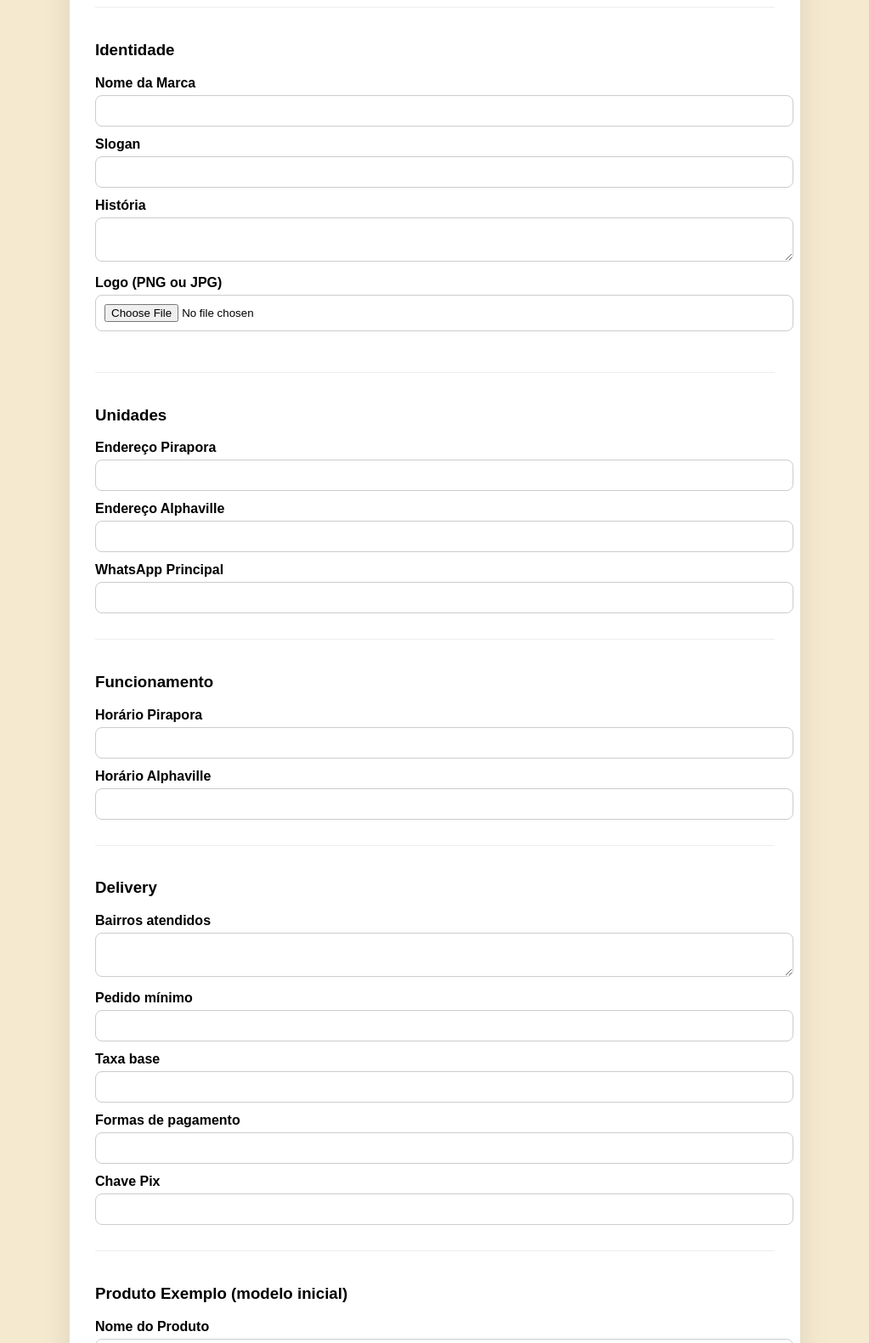
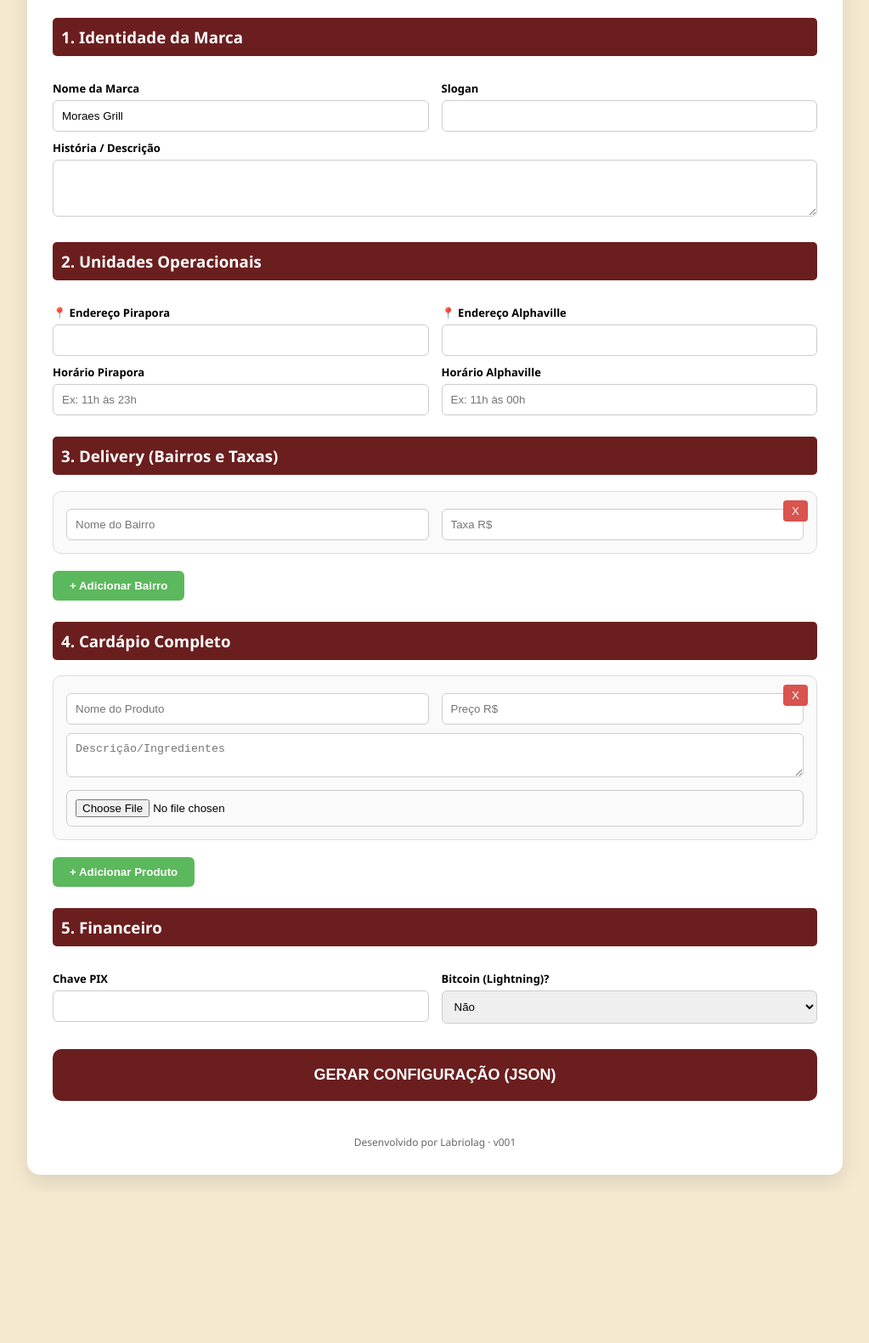
Before and after one commit to Guilabriolag/labmenu-live, a plain HTML site: page form/index.html in a window 1280 px wide. Shown: the part 130-1711 px from the top of the page at 85% size, without its empty margins (128-1151 px from the left). After the commit the page ends 1533 px from the top, so only its background shows below. Drawn offline with Linux system fonts and the light colour scheme.

Commit message:
Update index.html

```diff
--- a/form/index.html
+++ b/form/index.html
@@ -3,253 +3,166 @@
 <head>
     <meta charset="UTF-8">
     <meta name="viewport" content="width=device-width, initial-scale=1.0">
-<title>Cadastro Completo – Moraes Grill</title>
+    <title>Setup Moraes Grill v001</title>
+    <style>
+        :root { --wine: #6B1E1E; --gold: #D4AF37; --bg: #F5E9D0; }
+        body { font-family: 'Segoe UI', Tahoma, Geneva, Verdana, sans-serif; background: var(--bg); margin: 0; padding: 20px; }
+        .container { max-width: 900px; margin: auto; background: white; padding: 30px; border-radius: 15px; box-shadow: 0 10px 25px rgba(0,0,0,0.1); }
+        h1 { text-align: center; color: var(--wine); border-bottom: 2px solid var(--gold); padding-bottom: 10px; }
+        h3 { color: white; background: var(--wine); padding: 10px; border-radius: 5px; margin-top: 25px; }
+        .grid { display: grid; grid-template-columns: 1fr 1fr; gap: 15px; }
+        label { font-weight: bold; display: block; margin-top: 10px; font-size: 13px; }
+        input, textarea, select { width: 100%; padding: 10px; margin-top: 5px; border-radius: 6px; border: 1px solid #ccc; box-sizing: border-box; }
 
-<style>
-body {
-  font-family: Arial, sans-serif;
-  background:#F5E9D0;
-  margin:0;
-  padding:20px;
-}
+        /* Itens Dinâmicos */
+        .dynamic-box { border: 1px solid #ddd; padding: 15px; border-radius: 10px; margin-bottom: 10px; background: #fafafa; position: relative; }
+        .remove-btn { position: absolute; top: 10px; right: 10px; background: #d9534f; color: white; border: none; padding: 5px 10px; border-radius: 4px; cursor: pointer; }
+        .add-btn { background: #5cb85c; color: white; border: none; padding: 10px 20px; border-radius: 6px; cursor: pointer; font-weight: bold; margin-top: 10px; }
 
-.container {
-  max-width:800px;
-  margin:auto;
-  background:white;
-  padding:30px;
-  border-radius:14px;
-  box-shadow:0 15px 35px rgba(0,0,0,0.1);
-}
-
-h1 {
-  text-align:center;
-  color:#6B1E1E;
-}
-
-.section {
-  margin-top:30px;
-  border-top:1px solid #eee;
-  padding-top:20px;
-}
-
-label {
-  font-weight:bold;
-  display:block;
-  margin-top:12px;
-}
-
-input, textarea, select {
-  width:100%;
-  padding:10px;
-  margin-top:5px;
-  border-radius:8px;
-  border:1px solid #ccc;
-}
-
-textarea { resize:vertical; }
-
-.preview {
-  margin-top:10px;
-  max-height:120px;
-}
-
-button {
-  margin-top:30px;
-  width:100%;
-  padding:15px;
-  background:#6B1E1E;
-  color:white;
-  border:none;
-  border-radius:10px;
-  font-size:16px;
-  cursor:pointer;
-}
-
-button:hover { opacity:0.9; }
-
-.footer {
-  text-align:center;
-  margin-top:25px;
-  font-size:12px;
-  opacity:0.6;
-}
+        .footer { text-align: center; margin-top: 40px; font-size: 12px; opacity: 0.6; }
+        .main-btn { width: 100%; padding: 20px; background: var(--wine); color: white; border: none; border-radius: 10px; font-size: 18px; font-weight: bold; cursor: pointer; margin-top: 30px; }
     </style>
 </head>
 <body>
 
 <div class="container">
-<h1>Cadastro Profissional – Moraes Grill</h1>
+    <h1>Moraes Grill - Onboarding v001</h1>
 
-<!-- IDENTIDADE -->
     <div class="section">
-<h3>Identidade</h3>
-
+        <h3>1. Identidade da Marca</h3>
+        <div class="grid">
+            <div>
                 <label>Nome da Marca</label>
-<input id="nome">
-
+                <input type="text" id="brand_name" value="Moraes Grill">
+            </div>
+            <div>
                 <label>Slogan</label>
-<input id="slogan">
-
-<label>História</label>
-<textarea id="historia"></textarea>
-
-<label>Logo (PNG ou JPG)</label>
-<input type="file" id="logo" accept="image/*">
-<img id="logoPreview" class="preview">
+                <input type="text" id="brand_slogan">
+            </div>
+        </div>
+        <label>História / Descrição</label>
+        <textarea id="brand_bio" rows="3"></textarea>
     </div>
 
-<!-- UNIDADES -->
     <div class="section">
-<h3>Unidades</h3>
-
-<label>Endereço Pirapora</label>
-<input id="pirapora">
-
-<label>Endereço Alphaville</label>
-<input id="alphaville">
-
-<label>WhatsApp Principal</label>
-<input id="whats">
+        <h3>2. Unidades Operacionais</h3>
+        <div class="grid">
+            <div>
+                <label>📍 Endereço Pirapora</label>
+                <input type="text" id="addr_pira">
+                <label>Horário Pirapora</label>
+                <input type="text" id="time_pira" placeholder="Ex: 11h às 23h">
+            </div>
+            <div>
+                <label>📍 Endereço Alphaville</label>
+                <input type="text" id="addr_alpha">
+                <label>Horário Alphaville</label>
+                <input type="text" id="time_alpha" placeholder="Ex: 11h às 00h">
+            </div>
+        </div>
     </div>
 
-<!-- FUNCIONAMENTO -->
     <div class="section">
-<h3>Funcionamento</h3>
-
-<label>Horário Pirapora</label>
-<input id="horario1">
-
-<label>Horário Alphaville</label>
-<input id="horario2">
+        <h3>3. Delivery (Bairros e Taxas)</h3>
+        <div id="list-bairros"></div>
+        <button class="add-btn" onclick="addItem('bairro')">+ Adicionar Bairro</button>
     </div>
 
-<!-- DELIVERY -->
     <div class="section">
-<h3>Delivery</h3>
-
-<label>Bairros atendidos</label>
-<textarea id="bairros"></textarea>
-
-<label>Pedido mínimo</label>
-<input id="minimo">
-
-<label>Taxa base</label>
-<input id="taxa">
-
-<label>Formas de pagamento</label>
-<input id="pagamentos">
-
-<label>Chave Pix</label>
-<input id="pix">
+        <h3>4. Cardápio Completo</h3>
+        <div id="list-produtos"></div>
+        <button class="add-btn" onclick="addItem('produto')">+ Adicionar Produto</button>
     </div>
 
-<!-- PRODUTOS -->
     <div class="section">
-<h3>Produto Exemplo (modelo inicial)</h3>
-
-<label>Nome do Produto</label>
-<input id="produtoNome">
-
-<label>Descrição</label>
-<textarea id="produtoDesc"></textarea>
-
-<label>Preço</label>
-<input id="produtoPreco">
-
-<label>Imagem Produto</label>
-<input type="file" id="produtoImg" accept="image/*">
-<img id="produtoPreview" class="preview">
+        <h3>5. Financeiro</h3>
+        <div class="grid">
+            <div>
+                <label>Chave PIX</label>
+                <input type="text" id="fin_pix">
+            </div>
+            <div>
+                <label>Bitcoin (Lightning)?</label>
+                <select id="fin_btc">
+                    <option value="não">Não</option>
+                    <option value="sim">Sim</option>
+                </select>
+            </div>
+        </div>
     </div>
 
-<button onclick="gerarJSON()">Gerar JSON + Enviar WhatsApp</button>
+    <button class="main-btn" onclick="processar()">GERAR CONFIGURAÇÃO (JSON)</button>
 
     <div class="footer">
-by product Labriolag · ₿ Em breve
+        Desenvolvido por Labriolag · v001
     </div>
-
 </div>
 
 <script>
-let logoBase64 = "";
-let produtoBase64 = "";
+    // Funções para adicionar campos dinâmicos
+    function addItem(tipo) {
+        const container = tipo === 'bairro' ? document.getElementById('list-bairros') : document.getElementById('list-produtos');
+        const div = document.createElement('div');
+        div.className = 'dynamic-box ' + (tipo === 'bairro' ? 'item-bairro' : 'item-produto');
 
-document.getElementById("logo").addEventListener("change", function(e){
-  const reader = new FileReader();
-  reader.onload = () => {
-    logoBase64 = reader.result;
-    document.getElementById("logoPreview").src = logoBase64;
-  };
-  reader.readAsDataURL(e.target.files[0]);
-});
+        if(tipo === 'bairro') {
+            div.innerHTML = `
+                <button class="remove-btn" onclick="this.parentElement.remove()">X</button>
+                <div class="grid">
+                    <input type="text" placeholder="Nome do Bairro" class="b-nome">
+                    <input type="text" placeholder="Taxa R$" class="b-taxa">
+                </div>`;
+        } else {
+            div.innerHTML = `
+                <button class="remove-btn" onclick="this.parentElement.remove()">X</button>
+                <div class="grid">
+                    <input type="text" placeholder="Nome do Produto" class="p-nome">
+                    <input type="text" placeholder="Preço R$" class="p-preco">
+                </div>
+                <textarea placeholder="Descrição/Ingredientes" class="p-desc" style="margin-top:10px"></textarea>
+                <input type="file" class="p-img" style="margin-top:10px">`;
+        }
+        container.appendChild(div);
+    }
 
-document.getElementById("produtoImg").addEventListener("change", function(e){
-  const reader = new FileReader();
-  reader.onload = () => {
-    produtoBase64 = reader.result;
-    document.getElementById("produtoPreview").src = produtoBase64;
-  };
-  reader.readAsDataURL(e.target.files[0]);
-});
+    // Inicializa com um de cada
+    addItem('bairro');
+    addItem('produto');
 
-function gerarJSON(){
+    function processar() {
+        // Coleta de Bairros
+        const bairros = Array.from(document.querySelectorAll('.item-bairro')).map(el => ({
+            bairro: el.querySelector('.b-nome').value,
+            taxa: el.querySelector('.b-taxa').value
+        }));
+
+        // Coleta de Produtos
+        const produtos = Array.from(document.querySelectorAll('.item-produto')).map(el => ({
+            nome: el.querySelector('.p-nome').value,
+            preco: el.querySelector('.p-preco').value,
+            descricao: el.querySelector('.p-desc').value
+        }));
 
         const data = {
-  identidade: {
-    nome: nome.value,
-    slogan: slogan.value,
-    historia: historia.value,
-    logo: logoBase64
+            config_id: "moraes_grill_v1",
+            unidades: {
+                pirapora: { end: addr_pira.value, hrs: time_pira.value },
+                alphaville: { end: addr_alpha.value, hrs: time_alpha.value }
             },
-  unidades: {
-    pirapora: pirapora.value,
-    alphaville: alphaville.value,
-    whatsapp: whats.value
-  },
-  funcionamento: {
-    pirapora: horario1.value,
-    alphaville: horario2.value
-  },
-  delivery: {
-    bairros: bairros.value,
-    pedidoMinimo: minimo.value,
-    taxaBase: taxa.value,
-    pagamentos: pagamentos.value,
-    pix: pix.value
-  },
-  produtos: [
-    {
-      nome: produtoNome.value,
-      descricao: produtoDesc.value,
-      preco: produtoPreco.value,
-      imagem: produtoBase64
-    }
-  ]
+            entrega: bairros,
+            cardapio: produtos,
+            financeiro: { pix: fin_pix.value, btc: fin_btc.value }
         };
 
         const jsonString = JSON.stringify(data, null, 2);
+        const blob = new Blob([jsonString], { type: "application/json" });
+        const link = document.createElement("a");
+        link.href = URL.createObjectURL(blob);
+        link.download = "moraes-grill-config.json";
+        link.click();
 
-// Download automático
-const blob = new Blob([jsonString], { type: "application/json" });
-const url = URL.createObjectURL(blob);
-const a = document.createElement("a");
-a.href = url;
-a.download = "store-data.json";
-a.click();
-
-let resumo = `
-📋 Cadastro Moraes Grill
-
-Nome: ${nome.value}
-Pirapora: ${pirapora.value}
-Alphaville: ${alphaville.value}
-Produto exemplo: ${produtoNome.value} - R$ ${produtoPreco.value}
-
-JSON gerado e baixado.
-`;
-
-window.open("https://wa.me/5511943198316?text=" + encodeURIComponent(resumo), "_blank");
-
+        alert("Arquivo JSON gerado e baixado! Agora o sistema Moraes Grill está pronto para ser alimentado.");
+        window.open("https://wa.me/5511943198316?text=" + encodeURIComponent("Log v001 Finalizado - JSON Pronto."));
     }
 </script>
 
```
Lines whose indentation alone changed are shown as unchanged.
